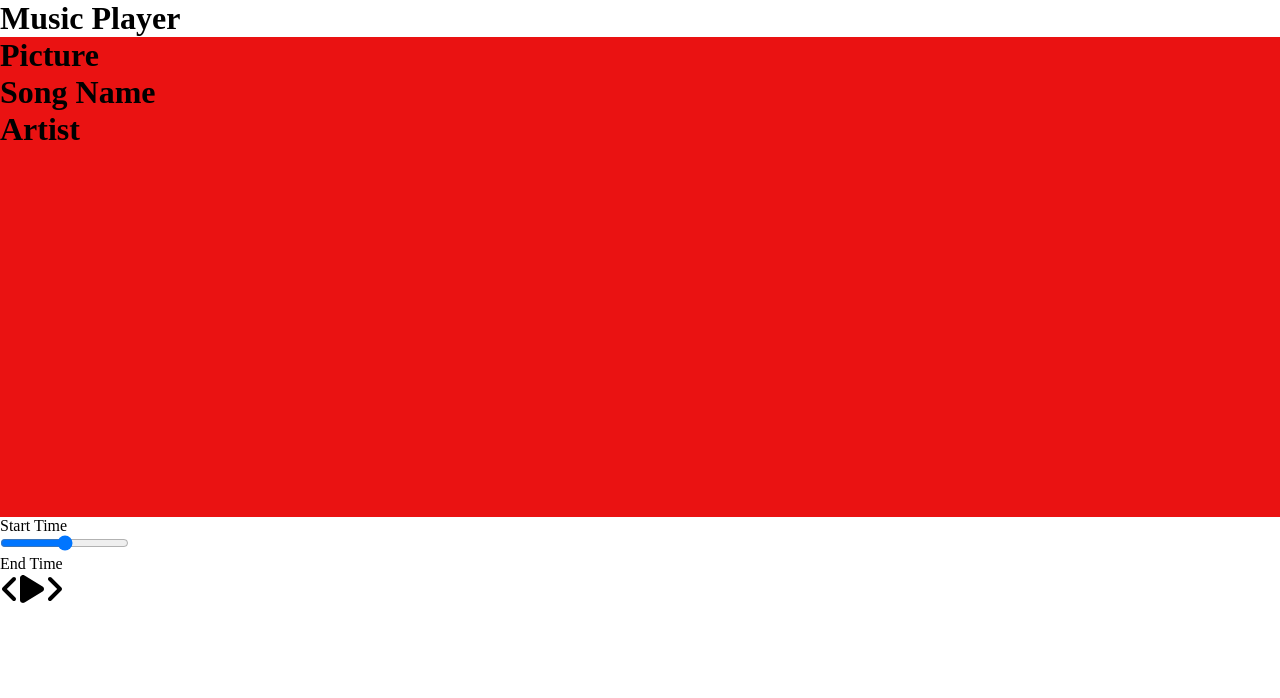
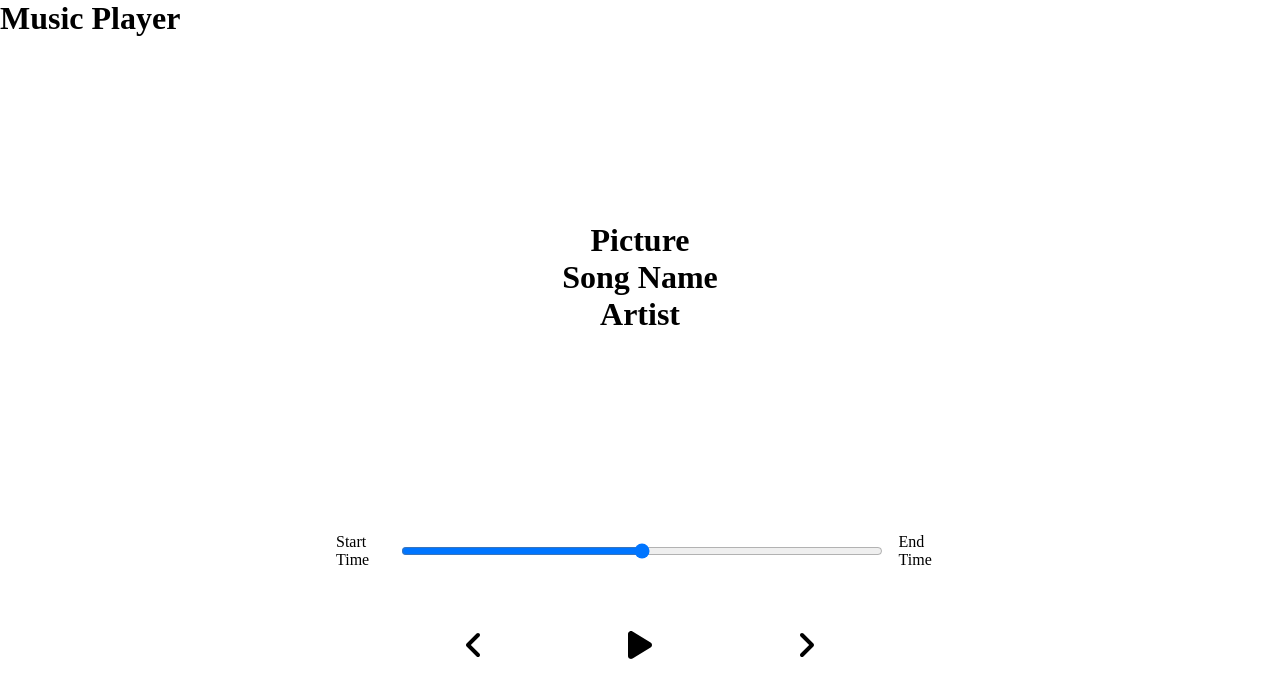
Before and after one commit to nidhi-kala/react-code, a React (Create React App) app in the folder music-player/: page / in a window 1280 px wide. Shown: the top 698 px of the page. Built offline with nearby package versions, Linux system fonts and the light colour scheme.

Commit message:
Added: Initial styling

```diff
--- a/music-player/src/components/Player.js
+++ b/music-player/src/components/Player.js
@@ -8,7 +8,7 @@
 
 const Player = () => {
   return (
-    <div className="Player">
+    <div className="player">
       <div className="time-control">
         <p>Start Time</p>
         <input type="range" name="" id="" />
--- a/music-player/src/styles/_player.scss
+++ b/music-player/src/styles/_player.scss
@@ -1,3 +1,30 @@
-.song-container{
-  min-height:60vh;
+.player{
+  min-height: 20vh;
+  display: flex;
+  flex-direction: column;
+  align-items: center;
+  justify-content: space-between;
+
 }
+ .time-control{
+  width: 50%;
+  display: flex;
+  input{
+    width: 100%;
+    padding: 1rem 2rem;
+  }
+  p{
+    padding: 1rem;
+  }
+ }
+
+ .play-control{
+  display: flex;
+  justify-content: space-between;
+  align-items: center;
+  padding: 1rem;
+  width: 30%;
+  svg{
+    cursor: pointer;
+  }
+ }
--- a/music-player/src/styles/_song.scss
+++ b/music-player/src/styles/_song.scss
@@ -1,4 +1,7 @@
 .song-container {
   min-height: 60vh;
-  background-color: rgb(234, 18, 18);
+  display: flex;
+  flex-direction: column;
+  align-items: center;
+  justify-content: center;
 }
```
Also changed, not shown: music-player/src/styles/app.scss (line endings or trailing spaces).
